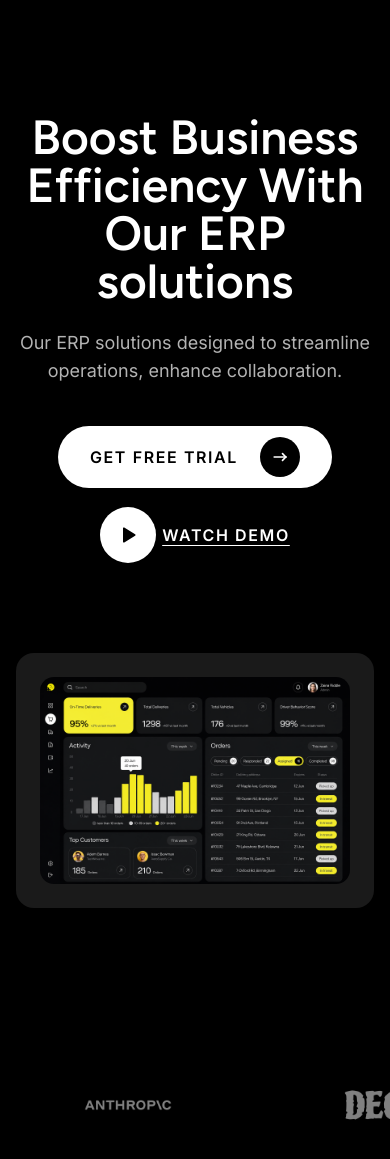
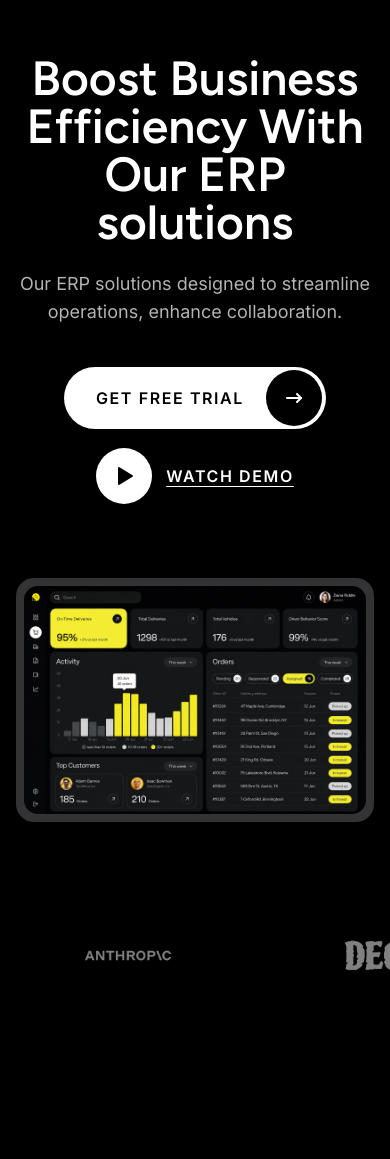
Before and after one commit to mikhailabdillah/simple-erp, a Next.js app in the folder apps/web/: page / in a window 390 px wide. Shown: the part 143-1302 px from the top of the page. After the commit the page ends 1216 px from the top, so only its background shows below. Built offline with nearby package versions, Linux system fonts and the light colour scheme.

Commit message:
fix: hero responsive

```diff
--- a/apps/web/app/page.tsx
+++ b/apps/web/app/page.tsx
@@ -22,7 +22,7 @@ export default function Home() {
           speed={1.18}
         />
       </div>
-      <div className="relative mt-40 mb-20 w-full text-white">
+      <div className="relative mt-[12svh] w-full text-white">
         <div className="flex flex-col items-center justify-center py-24 text-center">
           <div className="container mx-auto max-w-4xl px-4">
             <h1 className="mb-6">
@@ -34,22 +34,22 @@ export default function Home() {
             </p>
             <div className="flex flex-wrap items-center justify-center gap-6">
               <Button
-                className="h-16 rounded-full bg-white text-base text-black"
+                className="h-16 rounded-full bg-white pe-1 text-base text-black"
                 size="lg"
                 variant={"ghost"}
               >
                 Get Free Trial{" "}
-                <span className="ms-4 inline-flex size-10 items-center justify-center rounded-full bg-black text-white">
-                  <IconArrowNarrowRight className="size-5" />
+                <span className="ms-4 inline-flex size-14 items-center justify-center rounded-full bg-black text-white">
+                  <IconArrowNarrowRight className="size-6" />
                 </span>
               </Button>
               <Button
-                className="rounded-full text-base text-white"
+                className="rounded-full px-0 text-base text-white"
                 size="lg"
                 variant={"link"}
               >
-                <span className="inline-flex size-14 items-center justify-center rounded-full bg-white text-black">
-                  <IconPlayerPlayFilled className="size-5" />
+                <span className="me-2 inline-flex size-14 items-center justify-center rounded-full bg-white text-black">
+                  <IconPlayerPlayFilled className="size-6" />
                 </span>
                 Watch Demo
               </Button>
@@ -58,13 +58,15 @@ export default function Home() {
         </div>
       </div>
       {/* Dashboard image */}
-      <div className="-translate-y-20">
-        <div className="container mx-auto px-4">
-          <div className="rounded-2xl bg-white/10 p-6 backdrop-blur-md">
+      <div className="-translate-y-4">
+        <div className="container mx-auto max-w-7xl px-4">
+          <div className="rounded-2xl bg-white/20 p-2 backdrop-blur-md sm:p-4 md:p-6">
             <Image
               alt="Dashboard ERP system"
               className="size-full rounded-xl object-cover"
               height={1024}
+              preload
+              sizes="(max-width: 768px) 100vw, (max-width: 1200px) 50vw, 33vw"
               src={"/dashboard.png"}
               width={1536}
             />
--- a/apps/web/components/ui/button.tsx
+++ b/apps/web/components/ui/button.tsx
@@ -26,7 +26,7 @@ const buttonVariants = cva(
         destructive:
           "bg-destructive/10 text-destructive hover:bg-destructive/20 focus-visible:border-destructive/40 focus-visible:ring-destructive/20 dark:bg-destructive/20 dark:focus-visible:ring-destructive/40 dark:hover:bg-destructive/30",
         ghost:
-          "hover:bg-muted hover:text-foreground aria-expanded:bg-muted aria-expanded:text-foreground dark:hover:bg-muted/50",
+          "hover:bg-muted aria-expanded:bg-muted aria-expanded:text-foreground dark:hover:bg-muted/50",
         link: "text-primary underline underline-offset-4 hover:underline",
         outline:
           "border-border bg-transparent hover:bg-muted hover:text-foreground aria-expanded:bg-muted aria-expanded:text-foreground dark:hover:bg-input/30",
```
